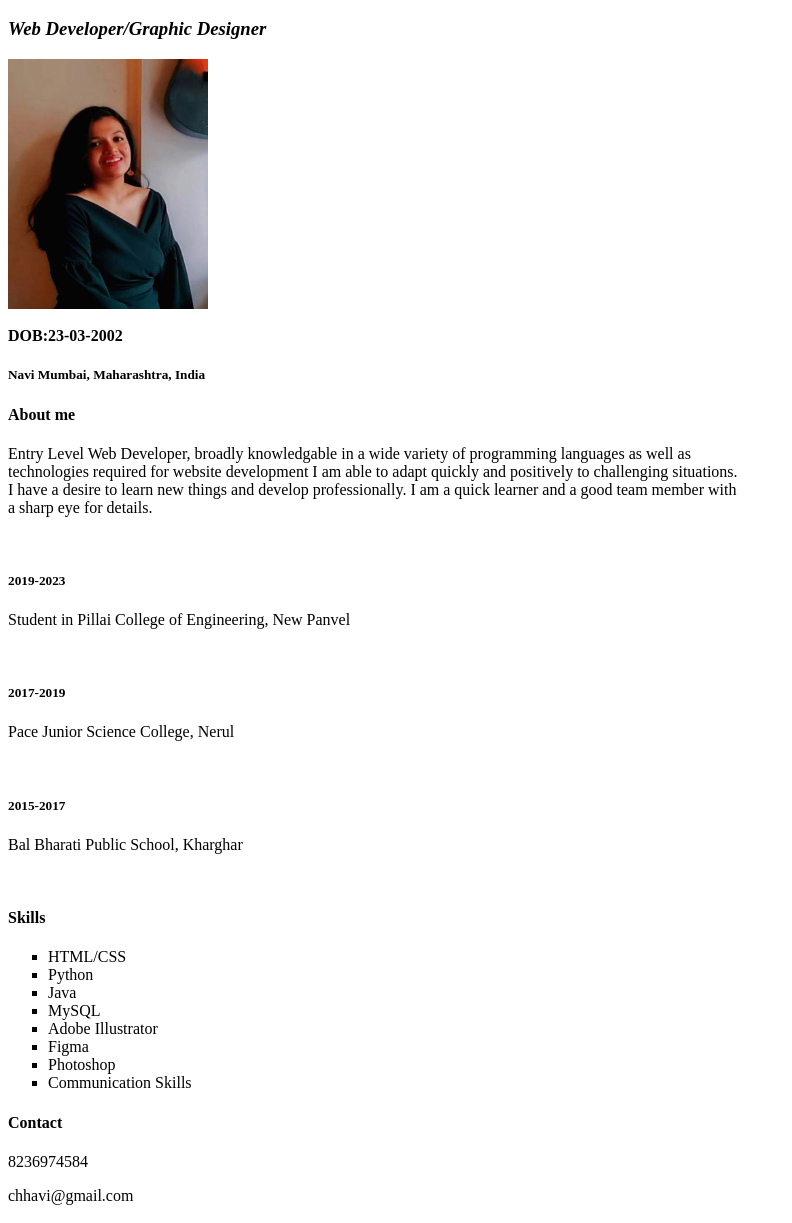
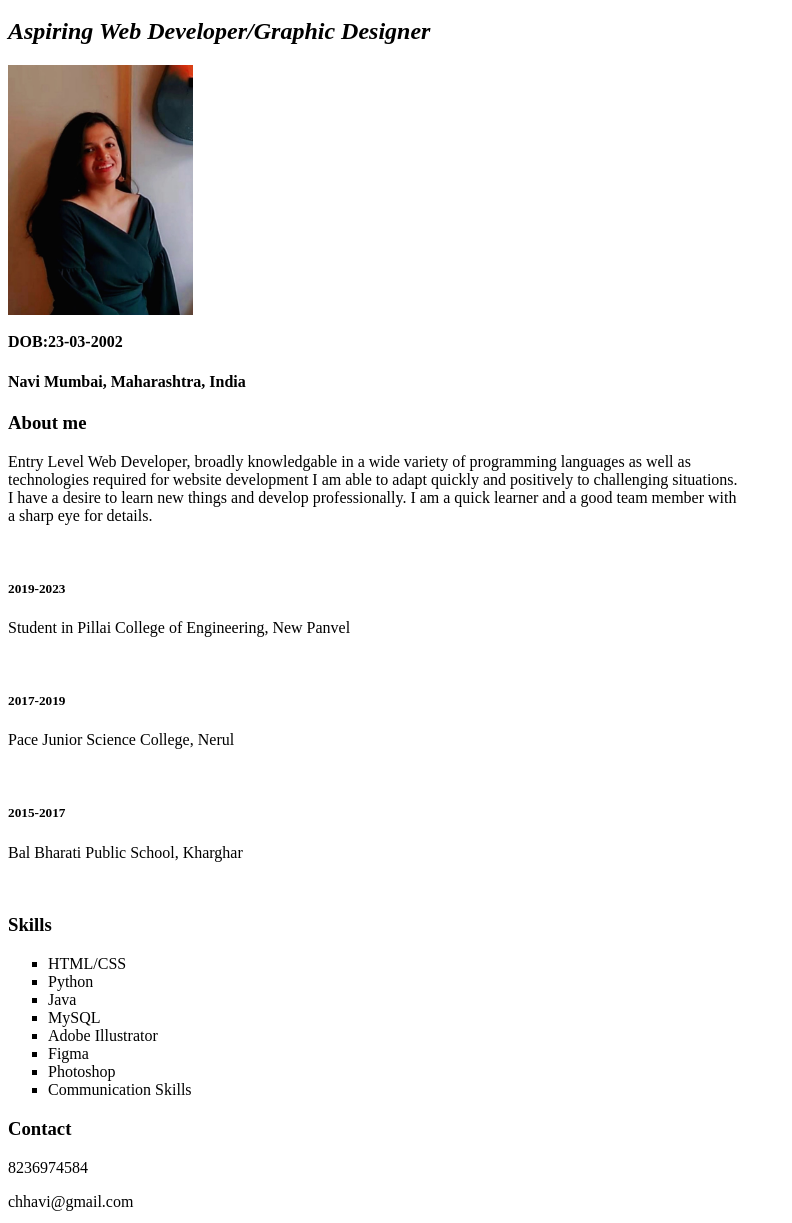
Before and after one commit to chhaviy/expCV, a plain HTML site: page index.html in a window 1280 px wide. Shown: the part 48-1271 px from the top of the page, without its empty margins (0-792 px from the left). Drawn offline with Linux system fonts and the light colour scheme.

Commit message:
Update index.html

```diff
--- a/index.html
+++ b/index.html
@@ -1,16 +1,16 @@
 <head>
     <body>
         <h1>Chhavi Yadav</h1>
-        <h3><i>Web Developer/Graphic Designer</i></h3>
+        <h2><i>Aspiring Web Developer/Graphic Designer</i></h2>
 
-        <img src="static/images/pic.jpg"  width="200" height="250">
+        <img src="static/images/pic.jpg"  width="185" height="250">
         <br>
         <br>
         <b>DOB:23-03-2002</b>
 
-        <h5>Navi Mumbai, Maharashtra, India</h5>
+        <h4>Navi Mumbai, Maharashtra, India</h4>
 
-        <h4>About me</h4>
+        <h3>About me</h3>
         <p>Entry Level Web Developer, broadly knowledgable in a wide variety of programming languages as well as
             <br>technologies required for website development I am able to adapt quickly and positively to challenging situations.
             <br>I have a desire to learn new things and develop professionally. I am a quick learner and a good team member with
@@ -26,7 +26,7 @@
         <h5>2015-2017</h5>
         <p>Bal Bharati Public School, Kharghar</p>
         <br>
-        <h4>Skills</h4>
+        <h3>Skills</h3>
         <ul style="list-style-type:square">
             <li>HTML/CSS</li>
             <li>Python</li>
@@ -37,7 +37,7 @@
             <li>Photoshop</li>
             <li>Communication Skills</li>
         </ul>
-        <h4>Contact</h4>
+        <h3>Contact</h3>
         <p>8236974584</p>
         <p>chhavi@gmail.com</p>
         <h4>Location</h4>
```
